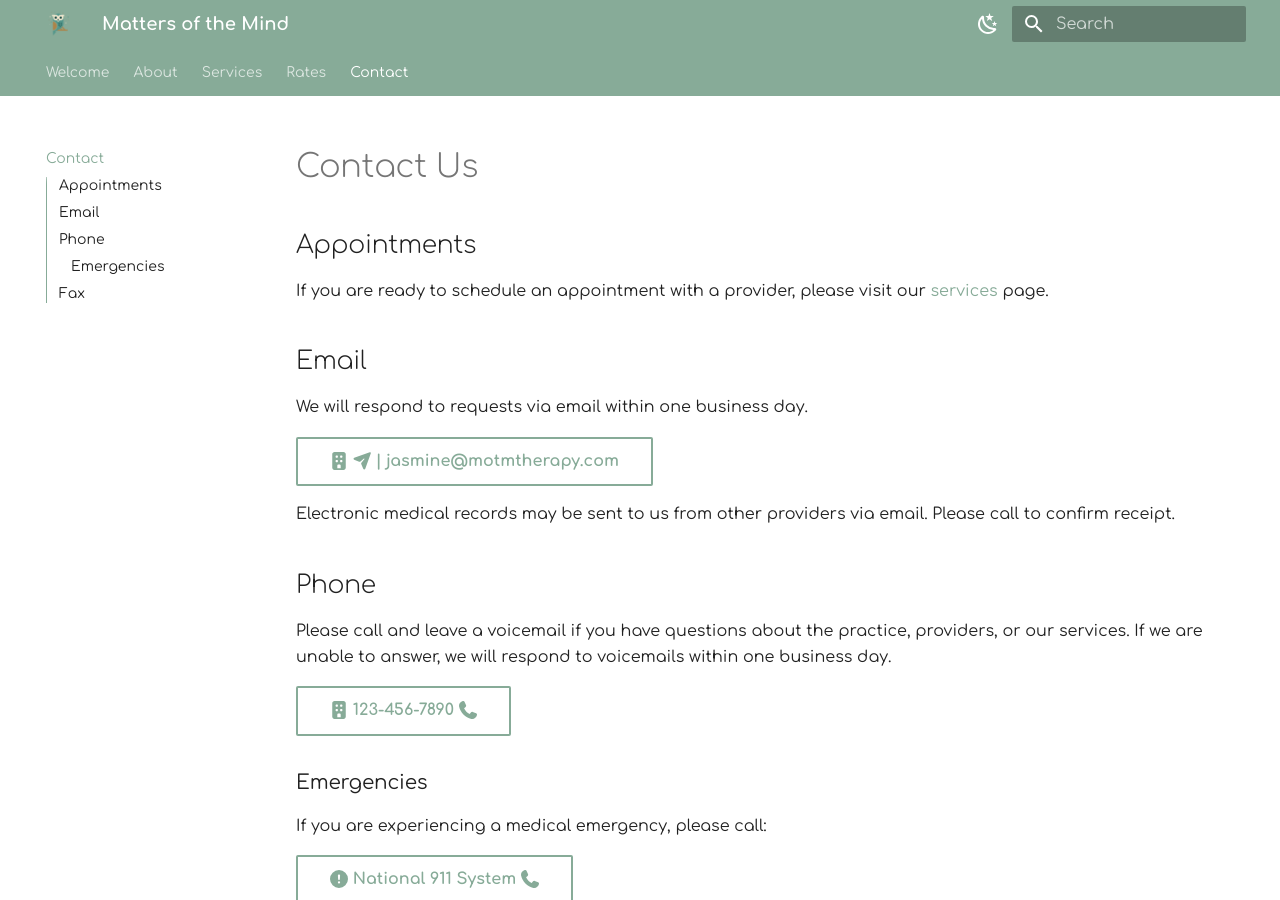
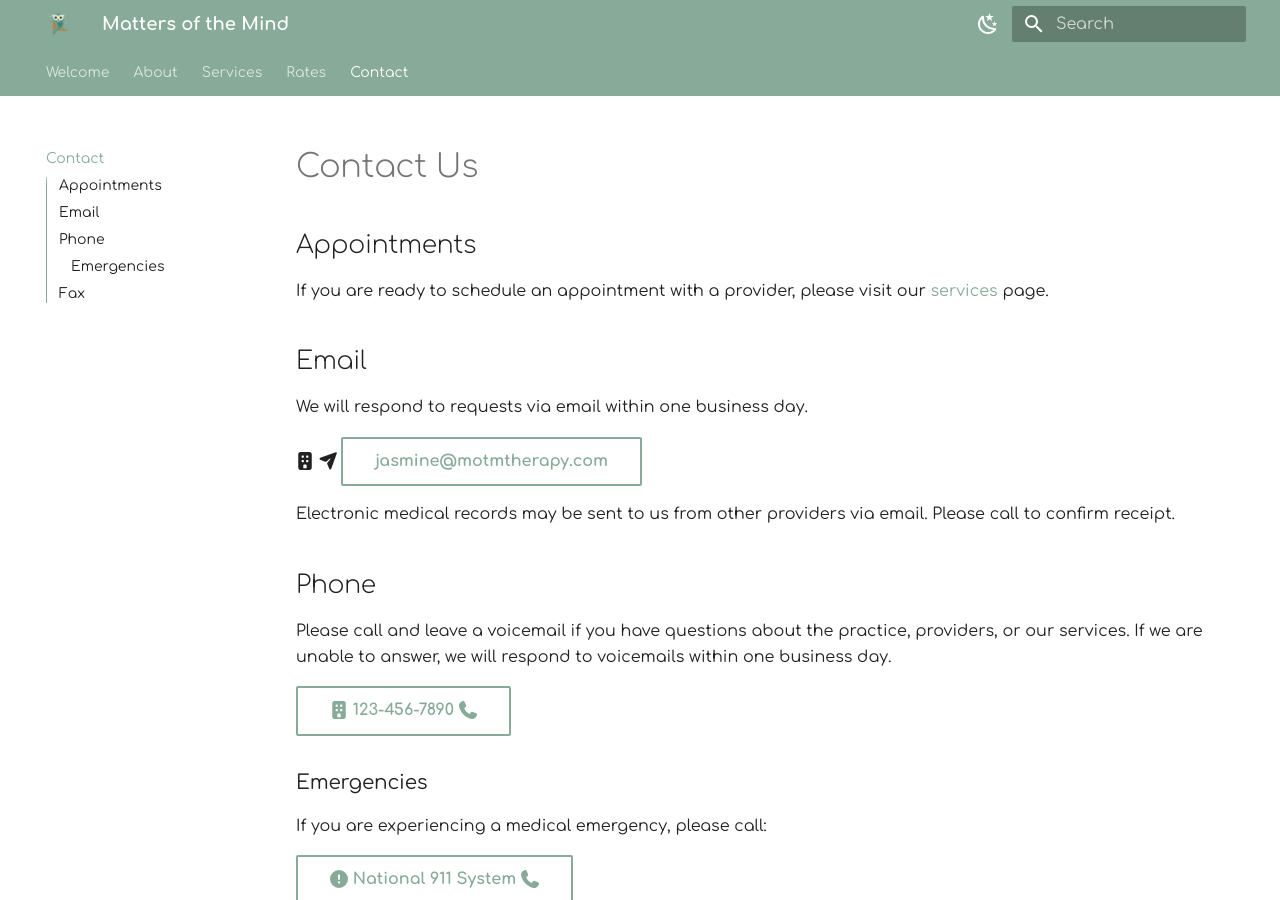
Before and after one commit to motm-therapy/website, an MkDocs documentation site: the page built from docs/contact.md, in a window 1280 px wide and 900 px high. Built offline with MkDocs 1.6.1 and Material for MkDocs 9.7.7, drawn with Linux system fonts in a browser that asks for light colours.

Commit message:
Update contact.md

```diff
--- a/docs/contact.md
+++ b/docs/contact.md
@@ -8,7 +8,7 @@ If you are ready to schedule an appointment with a provider, please visit our [s
 
 We will respond to requests via email within one business day.
 
-[:fontawesome-solid-building: :fontawesome-solid-paper-plane: | jasmine@motmtherapy.com ](mailto:jasmine@motmtherapy.com){ .md-button }
+:fontawesome-solid-building: :fontawesome-solid-paper-plane: [jasmine@motmtherapy.com](mailto:jasmine@motmtherapy.com){ .md-button }
 
 
 Electronic medical records may be sent to us from other providers via email. Please call to confirm receipt.
```
